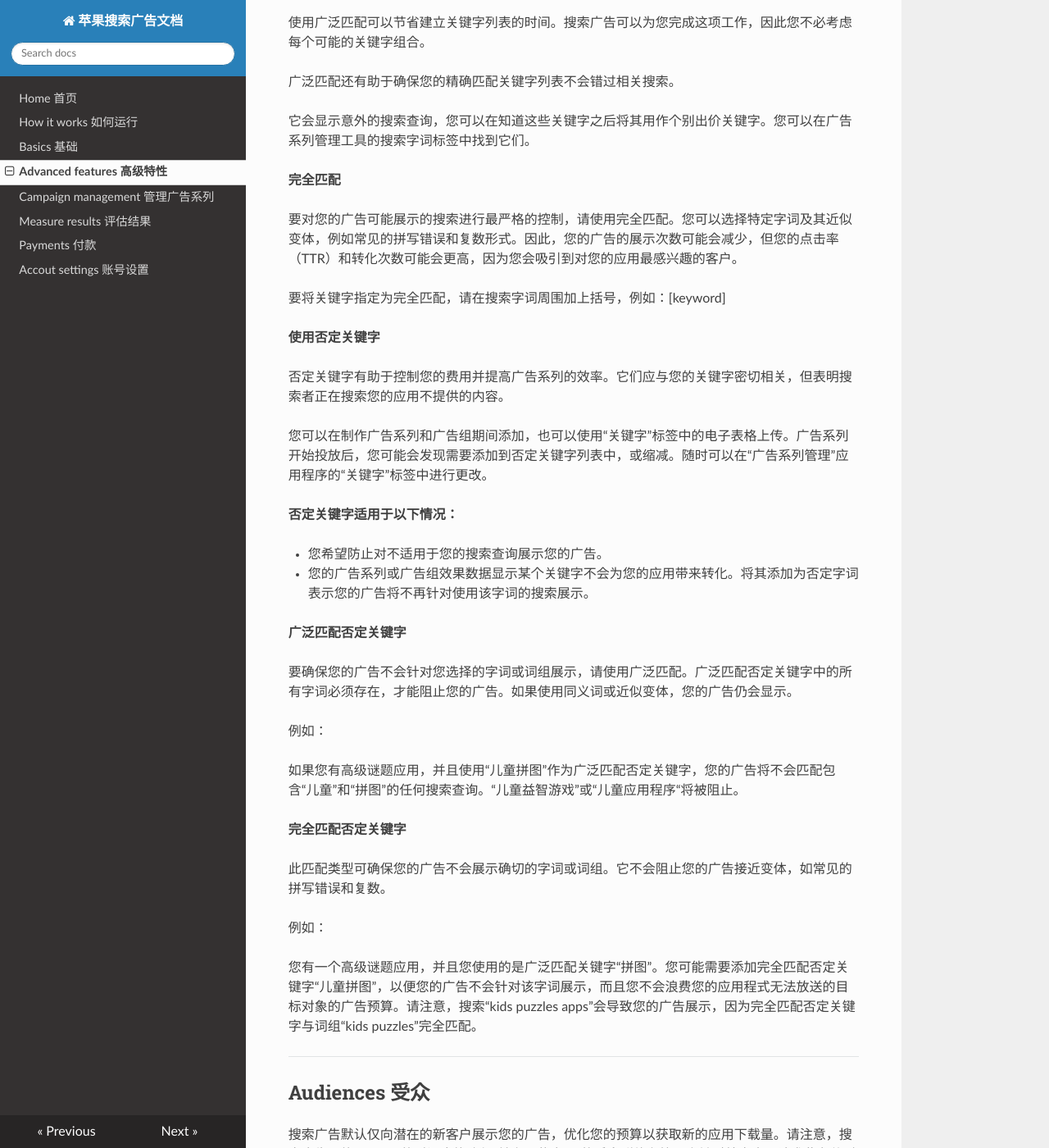
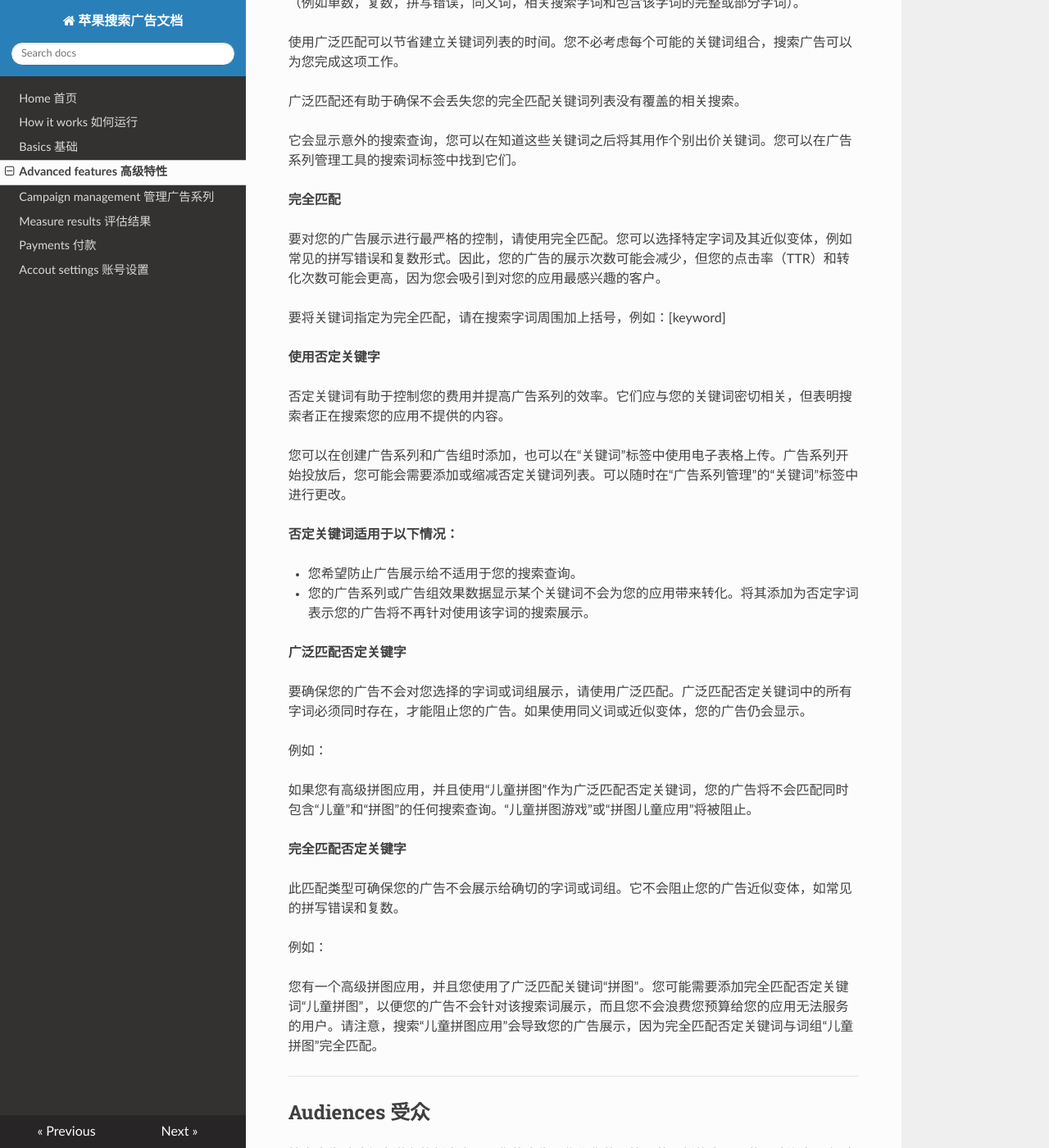
Before and after one commit to searchads/search-ads-help, an MkDocs documentation site: the page built from docs/advanced-features.md, in a window 1280 px wide and 1400 px high, scrolled down 1324 px. Shown: the whole window at 82% size. Built offline with MkDocs 1.6.1, drawn with Linux system fonts in a browser that asks for light colours; nearby versions of some CDN libraries; old or Windows-style settings are respelled for this version of MkDocs; some of the changed text lies outside the part shown.

Commit message:
advanced-features checked. QQ qun added

```diff
--- a/docs/advanced-features.md
+++ b/docs/advanced-features.md
@@ -1,13 +1,14 @@
-搜索广告高级功能可让您更好地控制广告系列。您可以使用它们来定义广告可以何时展示以及由谁展示。请注意，如果您将受众群体限制得太少，则会降低广告的潜在展示次数。
+搜索广告高级功能可让您更好地控制广告系列。您可以用它们来定义何时展示广告以及由谁展示。请注意，如果您将受众群体限制得太少，则会降低广告的潜在展示次数。
 
 ---
 
 ## Device type 设备类型
 
-搜索广告默认情况下会向您的应用兼容的设备类型的用户展示您的广告。您还可以选择仅在iPad或iPhone上展示您的广告，或者按设备设置不同的出价和受众群体标准。
+搜索广告默认情况下会向您的应用兼容设备的用户展示您的广告。您还可以选择仅在iPad或iPhone上展示您的广告，或者按设备设置不同的出价和受众群体参数。
 
 **例子：**
-投放广告几个星期后，您会发现在iPad上观看您的广告的用户的点击率（TTR）和转化率高于iPhone。
+
+投放广告几个星期后，您发现在iPad上看到您广告的用户的点击率（TTR）和转化率高于iPhone。
 
 考虑制作专门面向iPad用户的广告组。这可以帮助您通过设置CPT出价来优化您的广告系列，从而最大限度地提高iPad用户的展示次数和覆盖面。
 
@@ -15,119 +16,120 @@
 
 ## Locations 位置
 
-搜索广告支持州级和城市级位置细分。如果您的应用只投放某些区域，此功能可确保您不会因为在这些区域之外的搜索而显示广告而浪费预算。
+搜索广告支持州级和城市级位置细分。如果您的应用只服务于特定地域，此功能可确保您不会因为在这些区域之外显示广告而浪费预算。
 
 **一些例子：**
 
-* 一个外卖APP，只服务旧金山周围地区。
-* 一家只在纽约经营业务的公司。
+*	一个外卖APP，只服务旧金山周围地区。
+*	一家只在纽约经营业务的公司。
 
 ---
 
 ## Keywords 关键词
 
-搜索广告提供与您的应用及其类型相关的推荐关键字列表。要将其中任何一个添加到您的广告组，只需点击加号。
+搜索广告提供与您的应用及其类型相关的推荐关键词列表。要将其中任何一个添加到您的广告组，只需点击加号。
 
-您还可以添加自己的关键字。然后，搜索广告会向您显示与您添加的内容更相关的内容。请务必选择能准确反映用户搜索您的应用的字词。
+您还可以添加自己的关键词。然后，搜索广告会向您显示更多与您添加的相关的内容。请务必选择能准确反映用户如何搜索您的应用的字词。
 
-如果您有要上传的关键字的批量列表，则可以在广告系列管理工具的关键字标签中执行此操作。您还可以使用广告系列管理工具的关键字标签中的电子表格批量上传关键字：
+如果您要批量上传关键词列表，可以在广告系列管理工具的关键词标签中执行此操作。您还可以在广告系列管理工具的关键词标签中用电子表格批量上传关键词：
 
 [Add keywords](http://searchads.apple.com/help/bulk-keywords-template/keywords_template.csv)
 [Add negative keywords](http://searchads.apple.com/help/negative-keywords-template/negative_keywords_template.csv)
 
-** 使用匹配类型 **
+**使用匹配类型**
 
-匹配类型是一种关键字设置，可帮助您控制广告与用户搜索的匹配方式。您可以应用两种类型：广泛匹配和完全匹配。我们建议您使用两种匹配类型投放广告系列，以确保良好的覆盖率和效果。
+匹配类型是一种关键词设置，可帮助您控制广告与用户搜索的匹配方式。您可以使用两种类型：广泛匹配和完全匹配。我们建议您使用两种匹配类型投放广告系列，以确保良好的覆盖率和效果。
 
 **广泛匹配**
 
-这是搜索广告中的默认匹配类型。广泛匹配可确保您的广告能够在关键字的相关近似变体（例如单数，复数，拼写错误，同义词，相关搜索字词和包含该字词的完整或部分字词）上投放。
+这是搜索广告中的默认匹配类型。广泛匹配可确保您的广告能够投放在关键词的相关近似变体上（例如单数，复数，拼写错误，同义词，相关搜索字词和包含该字词的完整或部分字词）。
 
-使用广泛匹配可以节省建立关键字列表的时间。搜索广告可以为您完成这项工作，因此您不必考虑每个可能的关键字组合。
+使用广泛匹配可以节省建立关键词列表的时间。您不必考虑每个可能的关键词组合，搜索广告可以为您完成这项工作。
 
-广泛匹配还有助于确保您的精确匹配关键字列表不会错过相关搜索。
+广泛匹配还有助于确保不会丢失您的完全匹配关键词列表没有覆盖的相关搜索。
 
-它会显示意外的搜索查询，您可以在知道这些关键字之后将其用作个别出价关键字。您可以在广告系列管理工具的搜索字词标签中找到它们。
+它会显示意外的搜索查询，您可以在知道这些关键词之后将其用作个别出价关键词。您可以在广告系列管理工具的搜索词标签中找到它们。
 
 **完全匹配**
 
-要对您的广告可能展示的搜索进行最严格的控制，请使用完全匹配。您可以选择特定字词及其近似变体，例如常见的拼写错误和复数形式。因此，您的广告的展示次数可能会减少，但您的点击率（TTR）和转化次数可能会更高，因为您会吸引到对您的应用最感兴趣的客户。
+要对您的广告展示进行最严格的控制，请使用完全匹配。您可以选择特定字词及其近似变体，例如常见的拼写错误和复数形式。因此，您的广告的展示次数可能会减少，但您的点击率（TTR）和转化次数可能会更高，因为您会吸引到对您的应用最感兴趣的客户。
 
-要将关键字指定为完全匹配，请在搜索字词周围加上括号，例如：[keyword]
+要将关键词指定为完全匹配，请在搜索字词周围加上括号，例如：[keyword]
 
 **使用否定关键字**
 
-否定关键字有助于控制您的费用并提高广告系列的效率。它们应与您的关键字密切相关，但表明搜索者正在搜索您的应用不提供的内容。
+否定关键词有助于控制您的费用并提高广告系列的效率。它们应与您的关键词密切相关，但表明搜索者正在搜索您的应用不提供的内容。
 
-您可以在制作广告系列和广告组期间添加，也可以使用“关键字”标签中的电子表格上传。广告系列开始投放后，您可能会发现需要添加到否定关键字列表中，或缩减。随时可以在“广告系列管理”应用程序的“关键字”标签中进行更改。
+您可以在创建广告系列和广告组时添加，也可以在“关键词”标签中使用电子表格上传。广告系列开始投放后，您可能会需要添加或缩减否定关键词列表。可以随时在“广告系列管理”的“关键词”标签中进行更改。
 
-**否定关键字适用于以下情况：**
+**否定关键词适用于以下情况：**
 
-* 您希望防止对不适用于您的搜索查询展示您的广告。
-* 您的广告系列或广告组效果数据显示某个关键字不会为您的应用带来转化。将其添加为否定字词表示您的广告将不再针对使用该字词的搜索展示。
+* 您希望防止广告展示给不适用于您的搜索查询。
+* 您的广告系列或广告组效果数据显示某个关键词不会为您的应用带来转化。将其添加为否定字词表示您的广告将不再针对使用该字词的搜索展示。
 
 **广泛匹配否定关键字**
 
-要确保您的广告不会针对您选择的字词或词组展示，请使用广泛匹配。广泛匹配否定关键字中的所有字词必须存在，才能阻止您的广告。如果使用同义词或近似变体，您的广告仍会显示。
+要确保您的广告不会对您选择的字词或词组展示，请使用广泛匹配。广泛匹配否定关键词中的所有字词必须同时存在，才能阻止您的广告。如果使用同义词或近似变体，您的广告仍会显示。
 
 例如：
 
-如果您有高级谜题应用，并且使用“儿童拼图”作为广泛匹配否定关键字，您的广告将不会匹配包含“儿童”和“拼图”的任何搜索查询。“儿童益智游戏”或“儿童应用程序“将被阻止。
+如果您有高级拼图应用，并且使用“儿童拼图”作为广泛匹配否定关键词，您的广告将不会匹配同时包含“儿童”和“拼图”的任何搜索查询。“儿童拼图游戏”或“拼图儿童应用”将被阻止。
 
 **完全匹配否定关键字**
 
-此匹配类型可确保您的广告不会展示确切的字词或词组。它不会阻止您的广告接近变体，如常见的拼写错误和复数。
+此匹配类型可确保您的广告不会展示给确切的字词或词组。它不会阻止您的广告近似变体，如常见的拼写错误和复数。
 
 例如：
 
-您有一个高级谜题应用，并且您使用的是广泛匹配关键字“拼图”。您可能需要添加完全匹配否定关键字“儿童拼图”，以便您的广告不会针对该字词展示，而且您不会浪费您的应用程式无法放送的目标对象的广告预算。请注意，搜索“kids puzzles apps”会导致您的广告展示，因为完全匹配否定关键字与词组“kids puzzles”完全匹配。
+您有一个高级拼图应用，并且您使用了广泛匹配关键词“拼图”。您可能需要添加完全匹配否定关键词“儿童拼图”，以便您的广告不会针对该搜索词展示，而且您不会浪费您预算给您的应用无法服务的用户。请注意，搜索“儿童拼图应用”会导致您的广告展示，因为完全匹配否定关键词与词组“儿童拼图”完全匹配。
 
 ---
 
 ## Audiences 受众
 
-搜索广告默认仅向潜在的新客户展示您的广告，优化您的预算以获取新的应用下载量。请注意，搜索广告可能需要5天的时间才能确保“首次下载应用”的受众群体在第一次针对特定应用请求此条件时完全过滤。在此期间，您的广告将会投放，但某些已下载该应用的客户可能会看到您的广告。指定此条件的任何后续广告组都将继承已创建的过滤器。
+搜索广告默认仅向潜在的新客户展示您的广告，优化您的预算以获取新的应用下载。请注意，在对一个应用第一次使用“首次下载应用”受众这个参数投放时，搜索广告可能需要5天的时间才能确保完全过滤。在此期间，您的广告将会投放，但某些已下载该应用的客户可能会看到您的广告。任何后续使用此条件的广告组都将继承已创建的过滤。
 
 如果您有其他目标，可以选择向现有客户或您拥有的其他应用程式的客户显示广告。如果需要，您甚至可以选择“所有”受众群体以获得最大覆盖面。
 
 只有将其CPID与其主帐户相关联的开发者才能访问细分受众群
 
-* 已下载应用程式
-* 已下载我的其他应用程式
+* 已下载应用
+* 已下载我的其他应用
 
-受众群体必须有超过5,000个用户才能投放指定受众群体标准的广告。
+投放指定受众群体参数的广告，其受众群体必须有超过5,000个用户广告才能运行。
 
-如果尚未达到目标对象的最低限度，您就会看到自己的广告群组处于暂停状态，并显示讯息通知您目标对象低于目标。达到最低受众人数后，您的广告组将会自动开始投放。
+如果目标受众没有达到最低限度，您就会看到自己的广告组处于挂起状态，并显示信息通知您目标受众低于阈值。达到最低受众人数后，您的广告组将会自动开始投放。
 
 ---
 
 ## Demographics 人口统计
 
-您可以按年龄和性别调整受众群体。如果用户的Apple ID已向13岁或以下的未成年人注册，或者其帐户已注册为托管的Apple ID，则不会向其显示广告。观众选择的最低年龄为18岁。
+您可以按年龄和性别调整受众群体。如果用户的Apple ID注册为13岁或以下的，或者帐户注册为托管的Apple ID，则不会向其显示广告。受众可选的最低年龄为18岁。
 
-如果您选择“所有年龄”，您可能会覆盖18岁以下的用户。不过，搜索广告不会只定位未满18岁的用户。
+如果您选择“所有年龄”，您可能会覆盖18岁以下的用户。不过，搜索广告不会只定向未满18岁的用户。
 
 **Tip:**
-避免过度缩小您的受众群体，因为您可能会忽视有兴趣的客户，从而限制您的展示次数，从而限制转化次数。
+
+避免过度缩小您的受众群体，因为您可能会忽视有兴趣的客户，从而限制您的展示次数，最终限制转化次数。
 
 **年龄范围报表**
 
-按年龄查看报告时，指标会分组为以下预设年龄组：18-24岁，25-34岁，35-44岁，35-54岁，55-64岁，65岁以上。
+按年龄查看报表时，指标会分组为以下预设年龄组：18-24岁，25-34岁，35-44岁，35-54岁，55-64岁，65岁以上。
 
-这意味着，您可能会发现展示结果似乎比您选择的更广泛的年龄范围。但是，我们只会定位您在每个组中指定的年龄。
+这意味着，您可能会发现展示结果似乎比您选择的更广泛的年龄范围。但是，我们只会定向给您在每个组中指定的年龄。
 
-例如，如果您选择18到38，则您的报告会显示范围18-24,35-34和35-44中的展示次数。
+例如，如果您选择18到38，则您的报告会显示展示数在以下范围18-24,35-34和35-44。
 
 ---
 
 ## Ad scheduling 广告排期
 
-您可以在广告组一级安排广告。指定广告系列的开始和结束日期，或将其设置为只在一周的特定日期或一天的某些时间显示。默认设置是开始“今天”，没有结束日期。
+您可以在广告组级别安排广告排期。指定广告系列的开始和结束日期，或将其设置为只在一周的特定日期或一天的某些时间显示。默认设置是“今天”开始，没有结束日期。
 
-以下是使用广告投放时间设置功能的方法：
+以下是如何使用广告排期设置的方法：
 
-1. 要选择您希望广告展示的时间段，只需点击计划程序并将鼠标拖到时间范围内即可。将出现蓝色条。
-2. 要取消选择一段时间，请单击栏并按删除。
-3. 如果栏仍然是浅蓝色，您尚未删除时间。您的广告只会在这段时间内显示。
+1. 要选择您希望广告展示的时间段，只需点击排期工具并将鼠标在时间框内拖动即可。会出现蓝色条。
+2. 要取消选择一段时间，请单击蓝色条并按删除。
+3. 如果条仍然是浅蓝色，您尚未删除时间设置。您的广告只会在这段时间内显示。
 
-例如，如果您有支持特定时间敏感的营销广告系列或活动的应用，您可能需要安排时间。
+例如，如果您的应用有指定时效性的营销广告或活动，您可能需要将搜索广告相应的设定排期。
--- a/mkdocs.yml
+++ b/mkdocs.yml
@@ -12,4 +12,4 @@
   - Payments 付款: payments.md
   - Accout settings 账号设置: account-settings.md
 google_analytics: ['UA-88897391-2', 'auto']
-copyright: 由<a href="http://asm.liangjianghu.com/?hmsr=github&utm_campaign=rd&utm_source=github" target="_blank" title="苹果Search Ads搜索广告代理服务">量江湖</a>友情赞助，对帮助文档有疑问，请联系我们 <a href="mailto:searchads@lbadvisor.net">searchads@lbadvisor.net</a> 。
+copyright: 由<a href="http://asm.liangjianghu.com/?hmsr=github&utm_campaign=rd&utm_source=github" target="_blank" title="苹果Search Ads搜索广告代理服务">量江湖</a>友情赞助，技术交流QQ群：596336097，或邮件：<a href="mailto:searchads@lbadvisor.net">searchads@lbadvisor.net</a> 。
```
